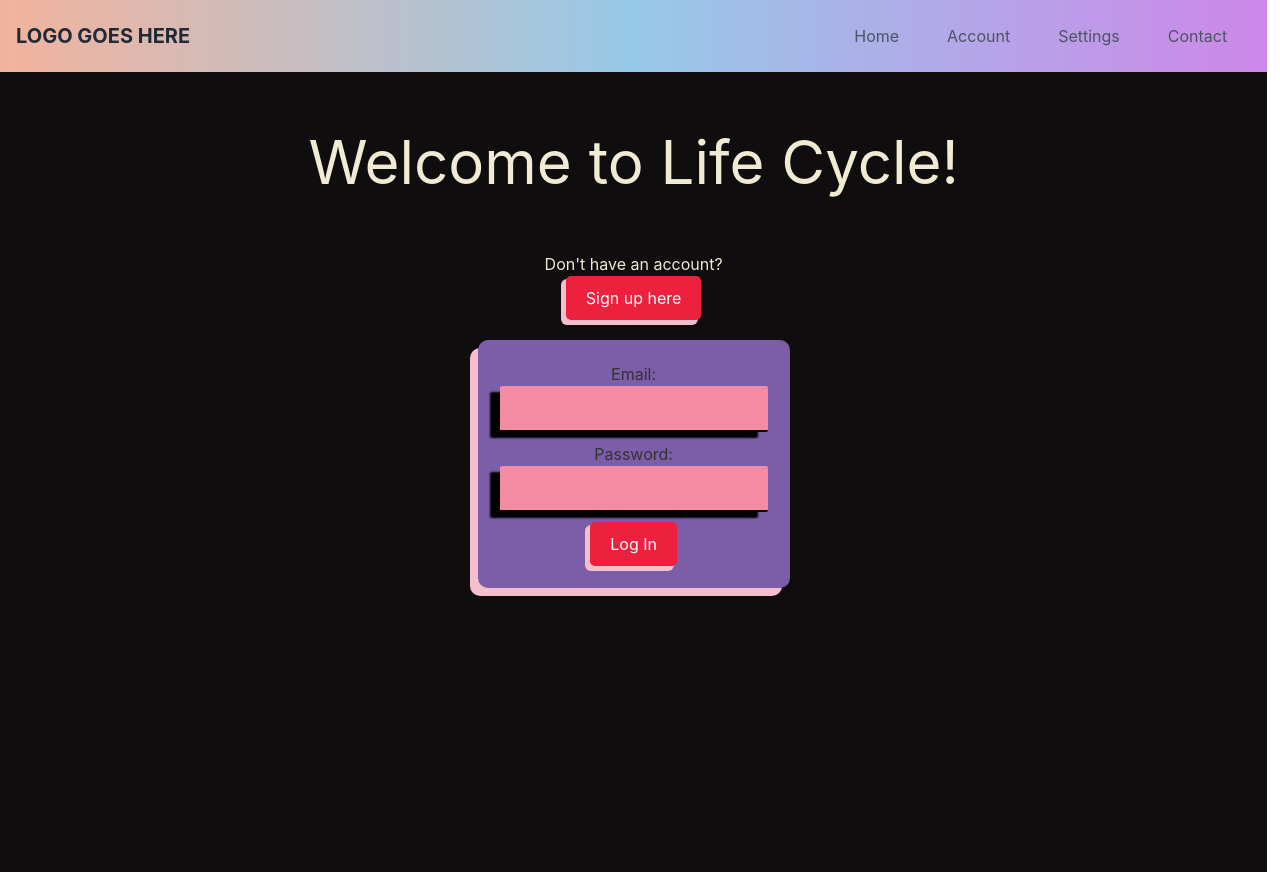
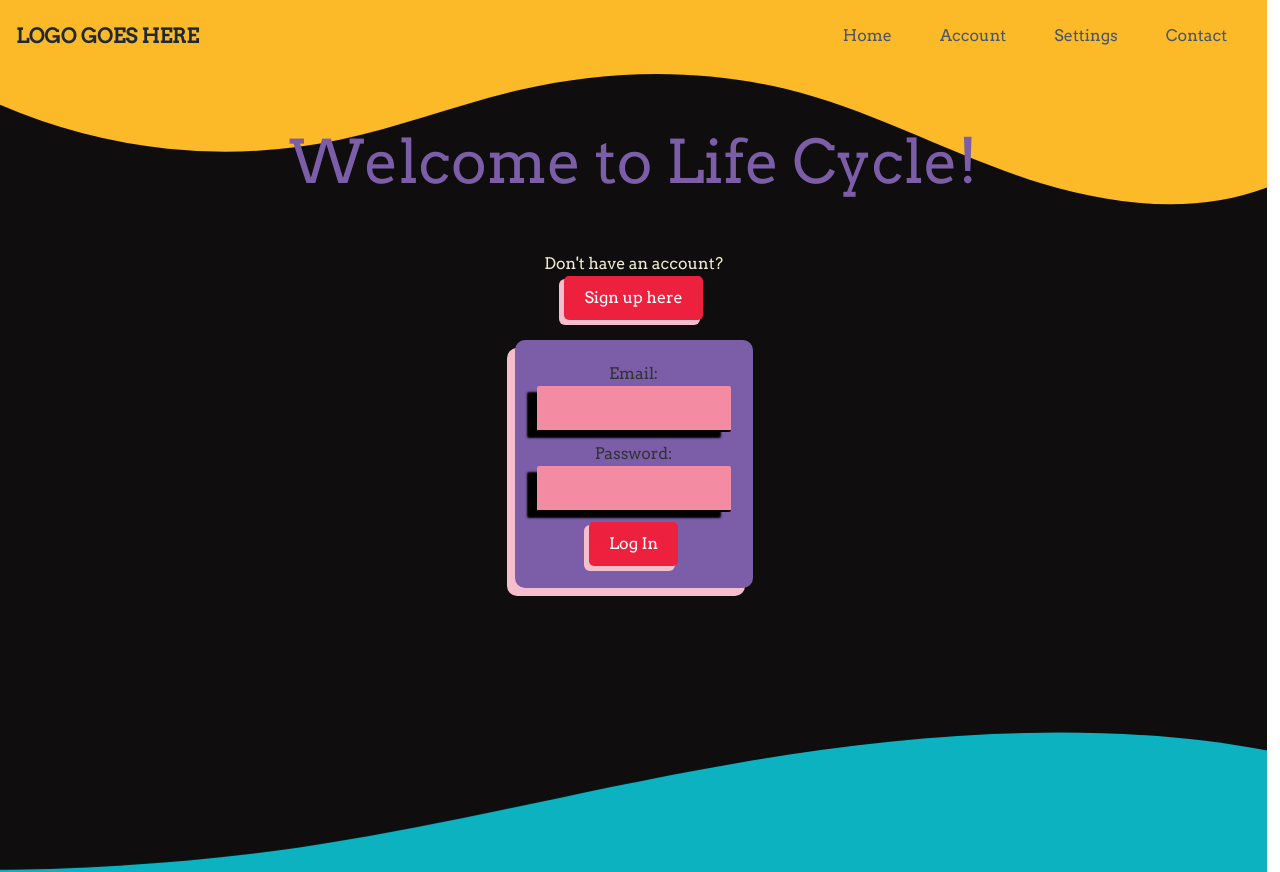
Before and after one commit to wfreemansmith/life-cycle-app, a Svelte app: page / in a window 1280 px wide. Built offline with nearby package versions, Linux system fonts and the light colour scheme; no server answers.

Commit message:
new style changes

```diff
--- a/public/global.css
+++ b/public/global.css
@@ -1,3 +1,5 @@
+@import url('https://fonts.googleapis.com/css2?family=Arvo&display=swap');
+
 html, body {
 	position: relative;
 	width: 100%;
@@ -8,7 +10,7 @@ body {
 	color: #333;
 	margin: 0;
 	box-sizing: border-box;
-	font-family: -apple-system, BlinkMacSystemFont, "Segoe UI", Roboto, Oxygen-Sans, Ubuntu, Cantarell, "Helvetica Neue", sans-serif;
+	font-family: 'Arvo', serif, -apple-system, BlinkMacSystemFont, "Segoe UI", Roboto, Oxygen-Sans, Ubuntu, Cantarell, "Helvetica Neue", sans-serif;
 }
 
 a {
--- a/src/App.svelte
+++ b/src/App.svelte
@@ -26,6 +26,7 @@
   @tailwind base;
   @tailwind components;
   @tailwind utilities;
+  @import url('https://fonts.googleapis.com/css2?family=Arvo&display=swap');
   body {
   height: fit-content;
   width: 100%;
--- a/src/components/Login.svelte
+++ b/src/components/Login.svelte
@@ -77,9 +77,14 @@
   };
 </script>
 
-<main class="flex bg-[#0f0d0e] flex-col items-center w-[99vw] h-full">
+<main class="flex bg-[#0f0d0e] flex-col items-center w-[99vw] h-full relative">
+  <div class="custom-shape-divider-top-1680002298">
+    <svg data-name="Layer 1" xmlns="http://www.w3.org/2000/svg" viewBox="0 0 1200 120" preserveAspectRatio="none">
+        <path d="M321.39,56.44c58-10.79,114.16-30.13,172-41.86,82.39-16.72,168.19-17.73,250.45-.39C823.78,31,906.67,72,985.66,92.83c70.05,18.48,146.53,26.09,214.34,3V0H0V27.35A600.21,600.21,0,0,0,321.39,56.44Z" class="shape-fill"></path>
+    </svg>
+</div>
   <!-- <img src={logo} alt="life-cycle-logo" /> -->
-  <h1 class="px-3 my-14 py-1 text-6xl text-[#f0ebd2]" >Welcome to Life Cycle!</h1>
+  <h1 class="px-3 my-14 py-1 text-6xl text-[#f0ebd2] z-1" >Welcome to Life Cycle!</h1>
 
   {#if isSignIn}
     <p>
@@ -133,11 +138,20 @@
     </form>
   {/if}
   <p>{message ? message : ""}</p>
+  <div class="custom-shape-divider-bottom-1680002532">
+    <svg data-name="Layer 1" xmlns="http://www.w3.org/2000/svg" viewBox="0 0 1200 120" preserveAspectRatio="none">
+        <path d="M321.39,56.44c58-10.79,114.16-30.13,172-41.86,82.39-16.72,168.19-17.73,250.45-.39C823.78,31,906.67,72,985.66,92.83c70.05,18.48,146.53,26.09,214.34,3V0H0V27.35A600.21,600.21,0,0,0,321.39,56.44Z" class="shape-fill"></path>
+    </svg>
+</div>
 </main>
 
 <style>
   p {
     color:#f0ebd2
+  }
+  h1 {
+    z-index: 1;
+    color: #7b5ea7
   }
 
   form {
@@ -150,13 +164,15 @@
     height: fit-content;
     background-color: #7b5ea7;
     border-radius: 10px;
-    box-shadow: -8px 8px #F5BECC
+    box-shadow: -8px 8px #F5BECC;
+    z-index: 1;
   }
 
   label {
     display: flex;
     flex-direction: column;
     margin-bottom: 10px;
+    z-index: 1;
   }
 
   input {
@@ -166,6 +182,7 @@
     font-size: 16px;
     background-color: #f38ba3;
     box-shadow: -10px 6px 2px black;
+    z-index: 1;
   }
 
   button {
@@ -184,4 +201,52 @@
     width: 200px;
     margin-top: 20px;
   }
+
+  .custom-shape-divider-top-1680002298 {
+    position: absolute;
+    top: 0;
+    left: 0;
+    width: 100%;
+    overflow: hidden;
+    line-height: 0;
+    z-index: 0;
+}
+
+.custom-shape-divider-top-1680002298 svg {
+    position: relative;
+    display: block;
+    width: calc(100% + 1.3px);
+    height: 144px;
+    z-index: 0;
+}
+
+.custom-shape-divider-top-1680002298 .shape-fill {
+    fill: #FCBA28;
+    z-index: 0;
+}
+
+.custom-shape-divider-bottom-1680002532 {
+    position: absolute;
+    bottom: 0;
+    left: 0;
+    width: 100%;
+    overflow: hidden;
+    line-height: 0;
+    transform: rotate(180deg);
+    z-index: 0;
+}
+
+.custom-shape-divider-bottom-1680002532 svg {
+    position: relative;
+    display: block;
+    width: calc(211% + 1.3px);
+    height: 152px;
+    transform: rotateY(180deg);
+    z-index: 0
+}
+
+.custom-shape-divider-bottom-1680002532 .shape-fill {
+    fill: #0CB2C0;
+    z-index: 0
+}
 </style>
--- a/src/components/Nav.svelte
+++ b/src/components/Nav.svelte
@@ -13,7 +13,7 @@ collapse.classList.toggle("flex");
 
 
 
-    <nav class="nav py-2 h-fit w-[99vw] md:py-4 bg-gradient-to-r from-[#F2B39D] via-[#97C9E8] to-[#CD87E8]">
+    <nav class="nav py-2 h-fit w-[99vw] md:py-4 bg-[#FCBA28] z-1">
 
       <div class="container px-4 mx-auto md:flex md:items-center">
         <div class="flex justify-between items-center">
```
